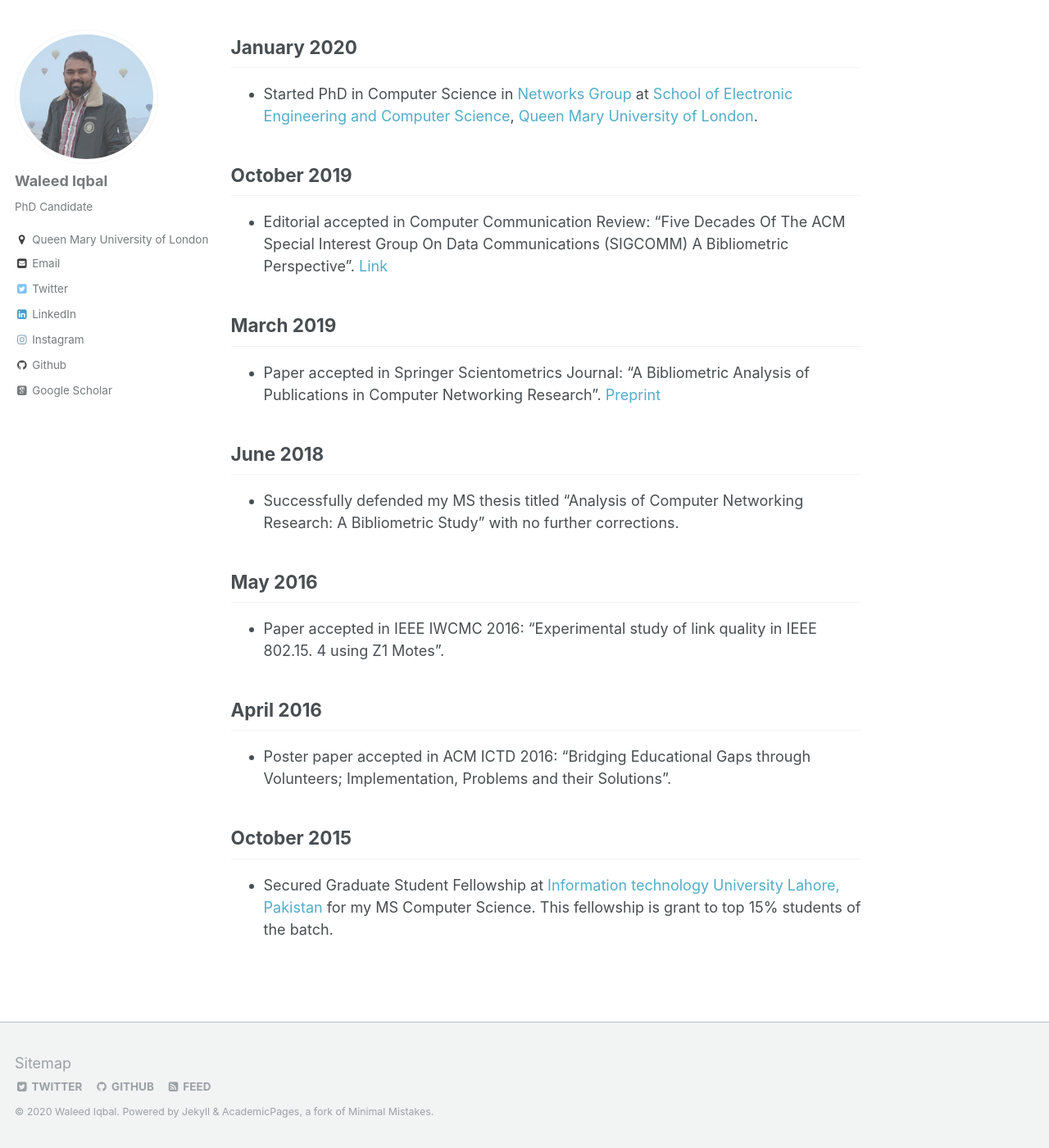
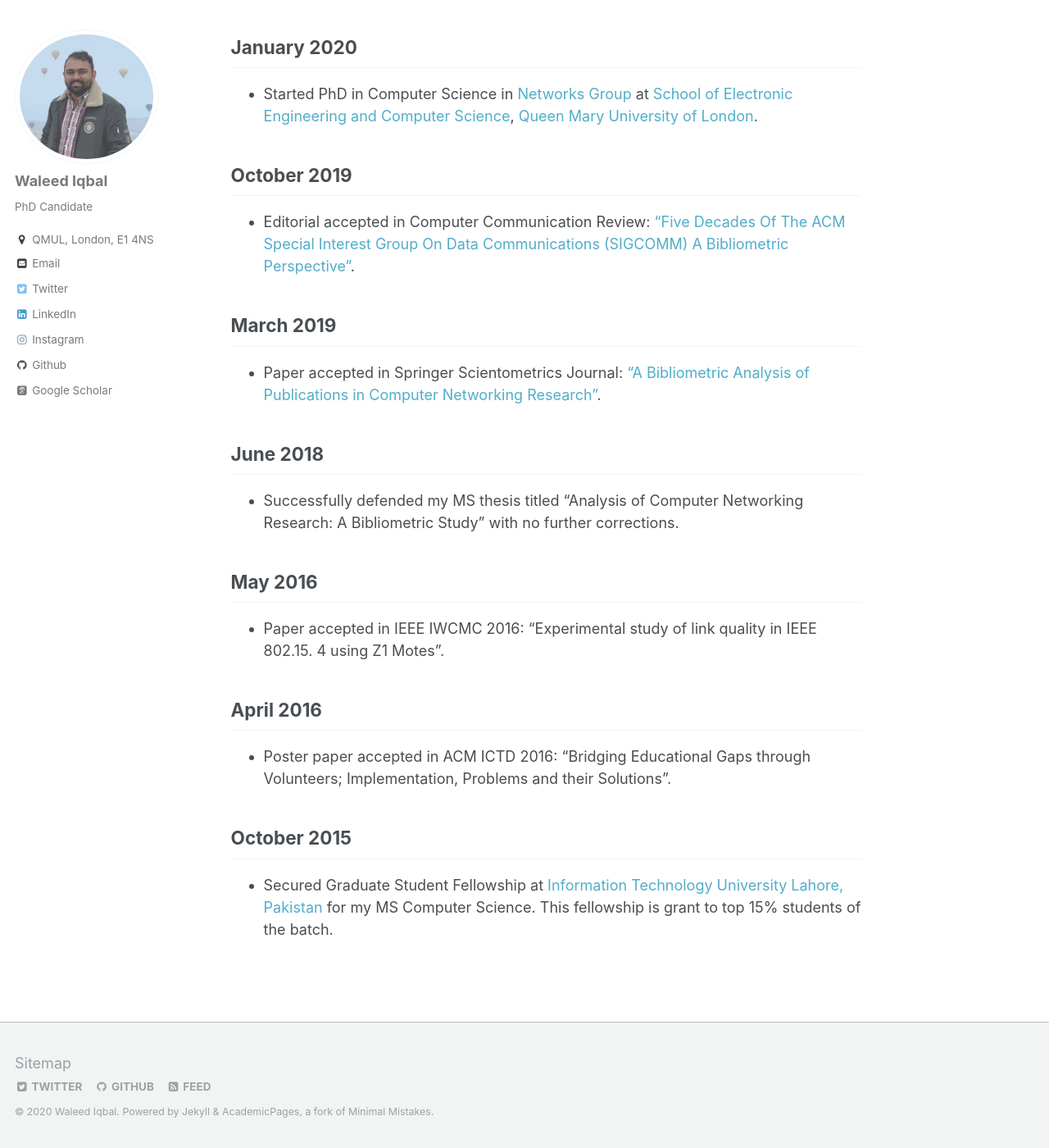
Before and after one commit to waleediqbal411/waleediqbal411.github.io, a Jekyll site: the page built from _pages/about.md, in a window 1280 px wide and 1400 px high, scrolled down 431 px. Shown: the whole window at 82% size. Built offline with Jekyll 4.4.1, drawn with Linux system fonts in a browser that asks for light colours; some web fonts are replaced.

Commit message:
Official Website V1.6

```diff
--- a/_config.yml
+++ b/_config.yml
@@ -4,6 +4,8 @@
 # which you are expected to set up once and rarely need to edit after that.
 # For technical reasons, this file is *NOT* reloaded automatically when you use
 # `jekyll serve`. If you change this file, please restart the server process.
+minimal_mistakes_skin    : "aqua" #"default" # "air", "aqua", "contrast", "dark", "dirt", "neon", "mint", "plum", "sunrise"
+
 
 # Site Settings
 locale                   : "en-UK"
@@ -81,7 +83,7 @@ author:
   name             : "Waleed Iqbal"
   avatar           : "biopic.jpg"
   bio              : "PhD Candidate"
-  location         : "Queen Mary University of London"
+  location         : "QMUL, London, E1 4NS"
   employer         :
   googlescholar    : "https://scholar.google.com/citations?hl=en&user=uXhMEBsAAAAJ"
   email            : "w.iqbal@qmul.ac.uk"
--- a/_pages/about.md
+++ b/_pages/about.md
@@ -18,10 +18,10 @@ Previously I worked at [IHSAN Lab](http://ihsanlab.itu.edu.pk/) in [Information
 * Started PhD in Computer Science in [Networks Group](http://networks.eecs.qmul.ac.uk) at [School of Electronic Engineering and Computer Science](https://www.eecs.qmul.ac.uk/), [Queen Mary University of London](https://www.qmul.ac.uk/).
 
 ## October 2019
-* Editorial accepted in Computer Communication Review: "Five Decades Of The ACM Special Interest Group On Data Communications (SIGCOMM) A Bibliometric Perspective". [Link](https://ccronline.sigcomm.org/wp-content/uploads/2019/10/acmdl19-334.pdf)
+* Editorial accepted in Computer Communication Review: ["Five Decades Of The ACM Special Interest Group On Data Communications (SIGCOMM) A Bibliometric Perspective"](https://ccronline.sigcomm.org/wp-content/uploads/2019/10/acmdl19-334.pdf).
 
 ## March 2019
-* Paper accepted in Springer Scientometrics Journal: "A Bibliometric Analysis of Publications in Computer Networking Research". [Preprint](https://arxiv.org/pdf/1903.01517)
+* Paper accepted in Springer Scientometrics Journal: ["A Bibliometric Analysis of Publications in Computer Networking Research"](https://arxiv.org/pdf/1903.01517).
 
 ## June 2018
 * Successfully defended my MS thesis titled "Analysis of Computer Networking Research: A Bibliometric Study" with no further corrections.
@@ -33,4 +33,4 @@ Previously I worked at [IHSAN Lab](http://ihsanlab.itu.edu.pk/) in [Information
 * Poster paper accepted in ACM ICTD 2016: "Bridging Educational Gaps through Volunteers; Implementation, Problems and their Solutions".
 
 ## October 2015
-* Secured Graduate Student Fellowship at [Information technology University Lahore, Pakistan](https://itu.edu.pk/) for my MS Computer Science. This fellowship is grant to top 15% students of the batch.
+* Secured Graduate Student Fellowship at [Information Technology University Lahore, Pakistan](https://itu.edu.pk/) for my MS Computer Science. This fellowship is grant to top 15% students of the batch.
```
Also changed, not shown: images/biophoto.jpg (deleted).
